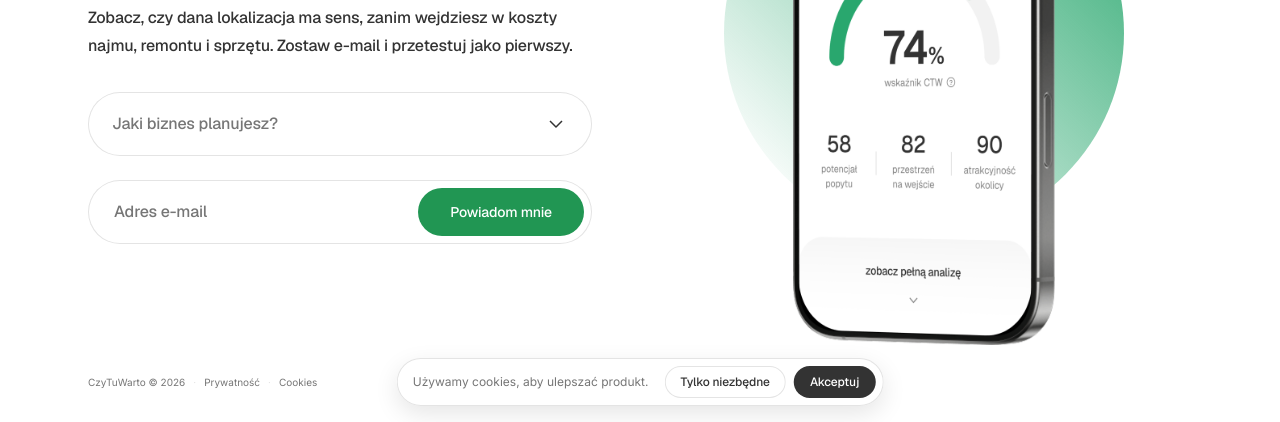
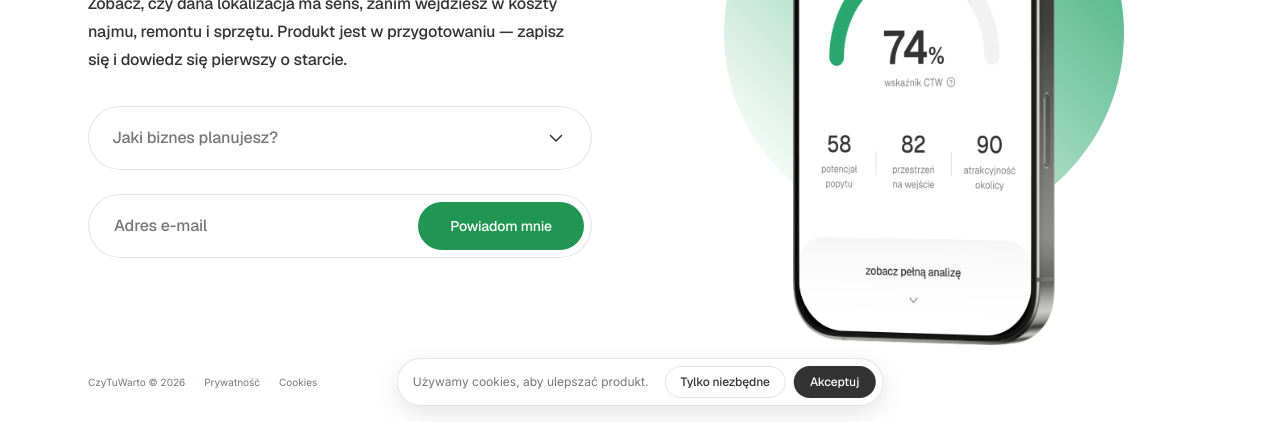
Before and after one commit to dom-pacholczyk/czytuwarto-waitlist, a website: page index.html in a window 1280 px wide. Shown: the part 378-800 px from the top of the page. Drawn offline with nearby package versions, Linux system fonts and the light colour scheme.

Commit message:
fix: clarify waitlist messaging in subtitle

```diff
--- a/index.html
+++ b/index.html
@@ -627,7 +627,7 @@
             <span class="intro__line intro__line--rotator"><span class="rotator"><span class="rotator__text">salon fryzjerski</span><span class="rotator__caret" aria-hidden="true"></span></span><span class="rotator__comma">,</span></span>
             <span class="intro__line">sprawdź, czy tu warto</span>
           </h1>
-          <p class="intro__lead">Zobacz, czy dana lokalizacja ma sens, zanim wejdziesz w koszty najmu, remontu i sprzętu. Zostaw e-mail i przetestuj jako pierwszy.</p>
+          <p class="intro__lead">Zobacz, czy dana lokalizacja ma sens, zanim wejdziesz w koszty najmu, remontu i sprzętu. Produkt jest w przygotowaniu — zapisz się i dowiedz się pierwszy o starcie.</p>
         </div>
 
         <form class="form" id="waitlist-form" novalidate>
```
